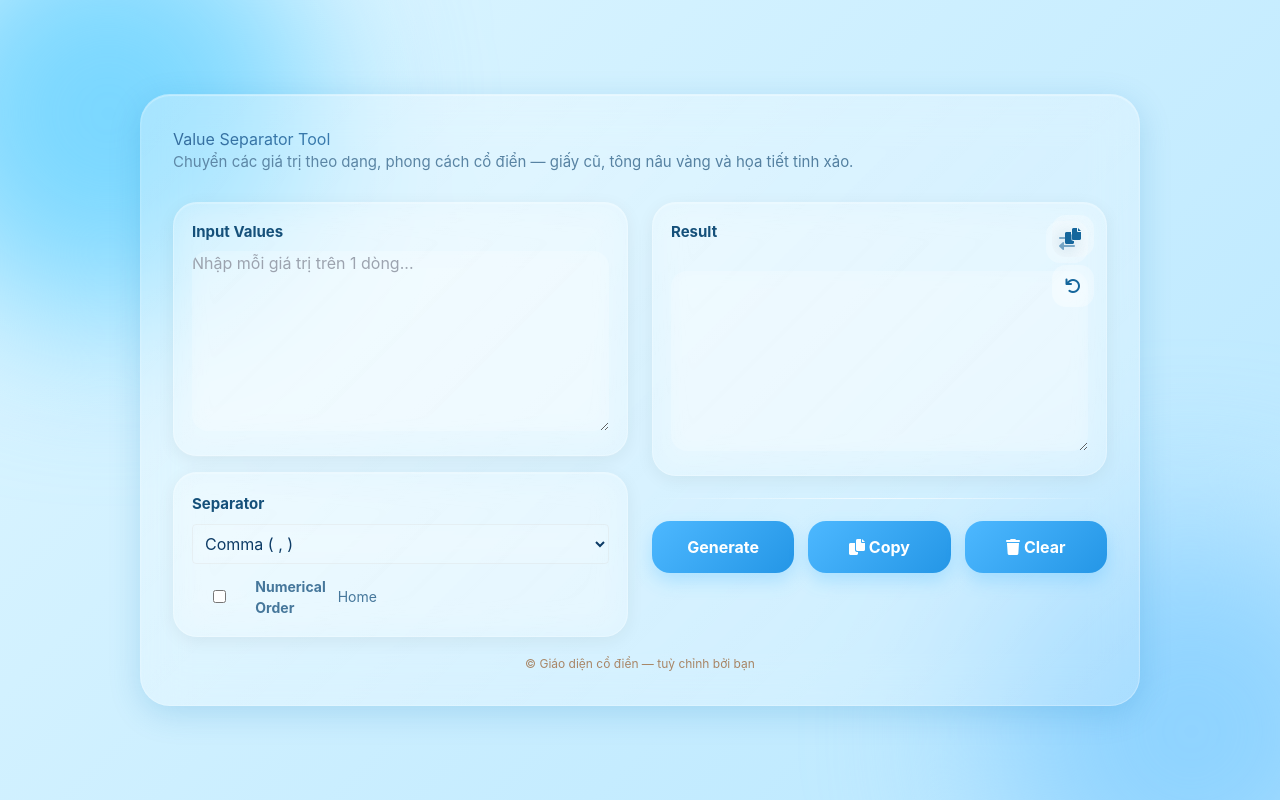
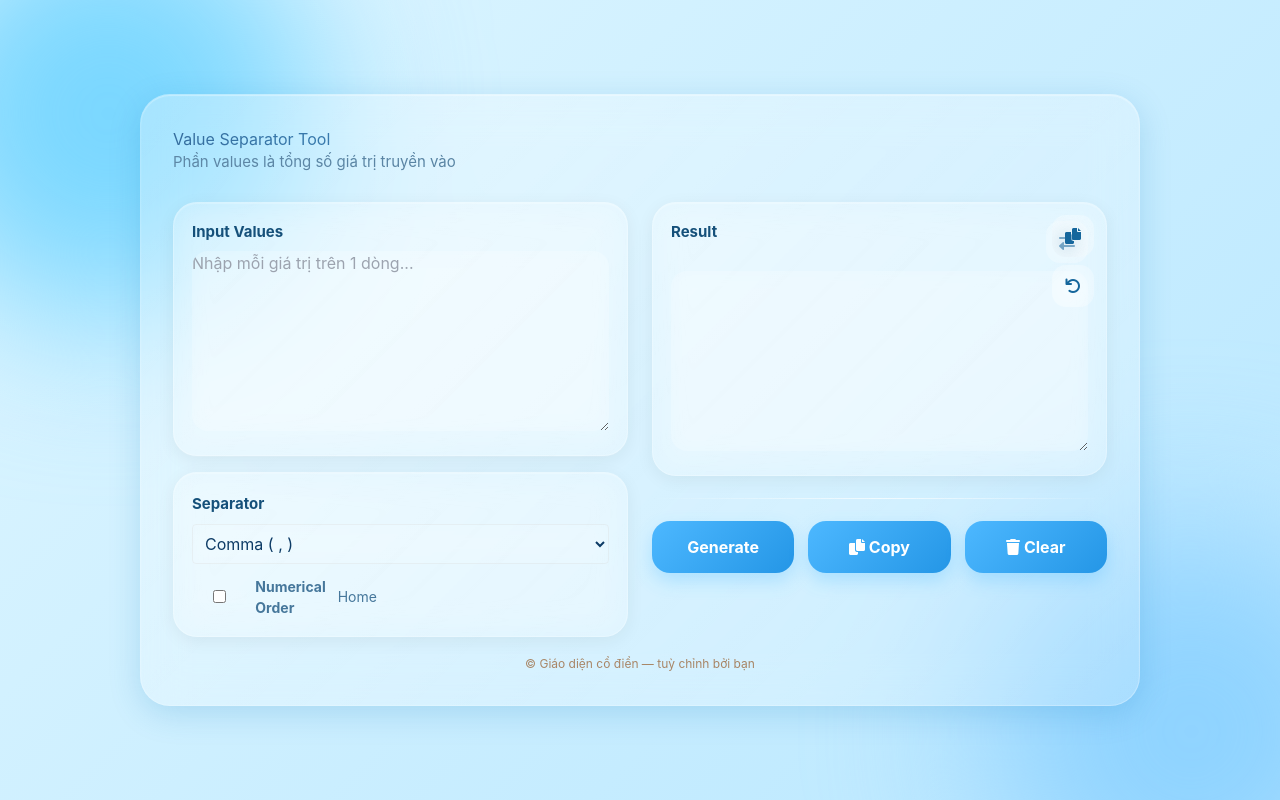
Before and after one commit to ThienBk/tools-et-by-thien, a website: page themDauPhay.html in a window 1280 px wide. Drawn offline with nearby package versions, Linux system fonts and the light colour scheme.

Commit message:
Update themDauPhay.html

```diff
--- a/themDauPhay.html
+++ b/themDauPhay.html
@@ -400,7 +400,7 @@
     <div class="vintage-card">
         <header>
             <h1>Value Separator Tool</h1>
-            <div class="subtitle">Chuyển các giá trị theo dạng, phong cách cổ điển — giấy cũ, tông nâu vàng và họa tiết tinh xảo.</div>
+            <div class="subtitle">Phần values là tổng số giá trị truyền vào</div>
         </header>
 
         <div class="two-col">
```
